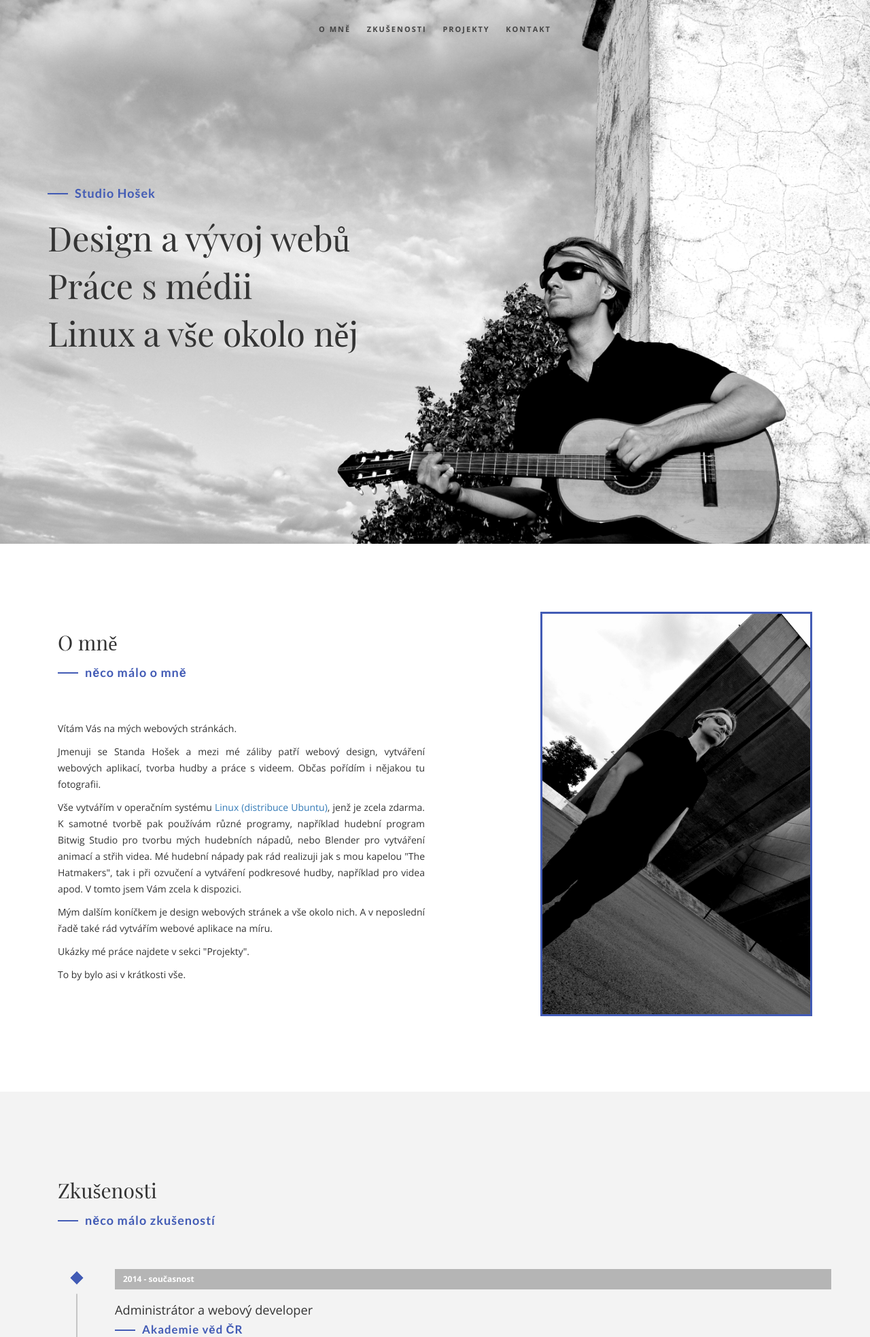
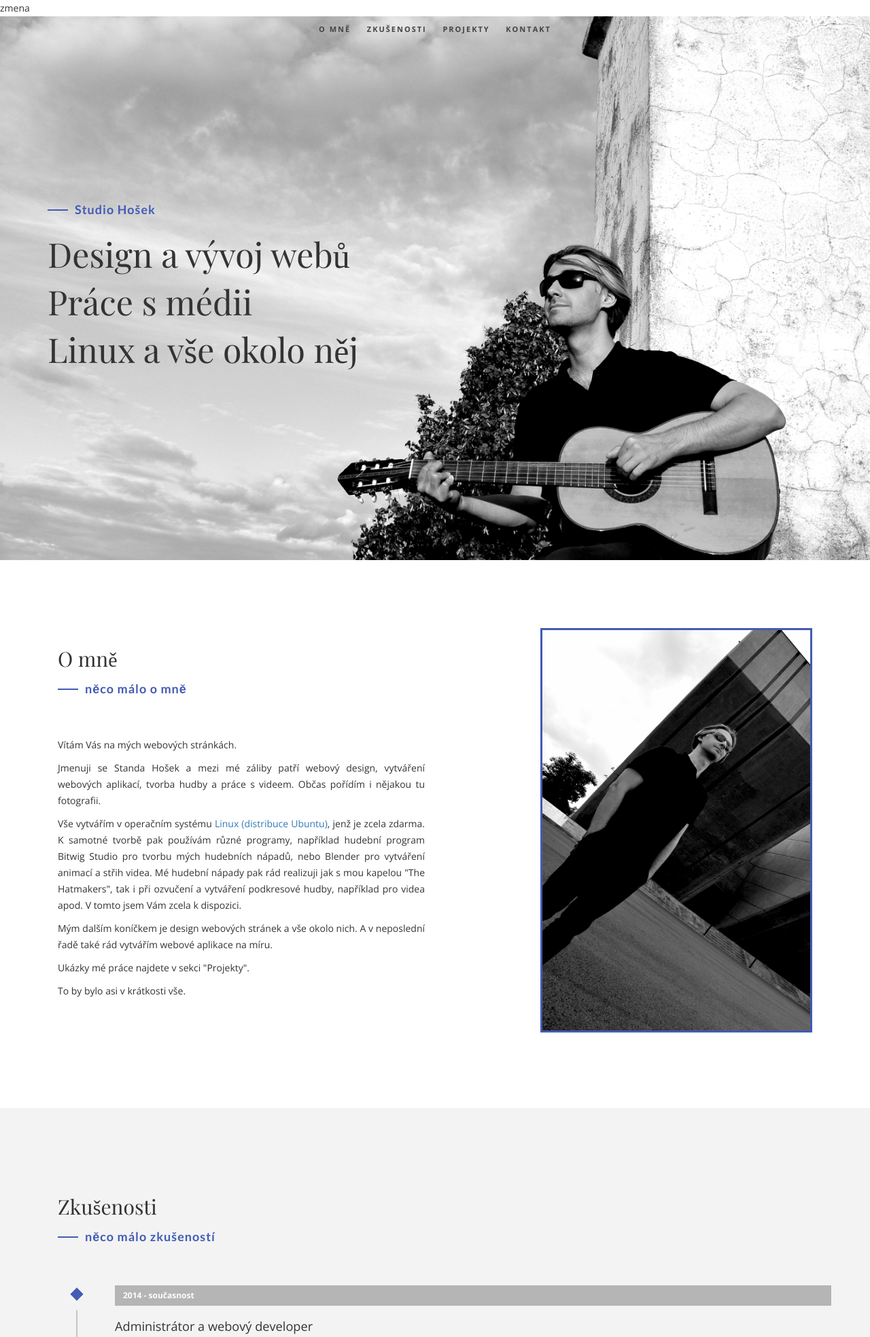
Before and after one commit to stanislavhosek/stanislavhosek, a PHP site: page / in a window 1280 px wide. Shown: the top 1967 px of the page at 68% size. Run offline with PHP 8.4, Linux system fonts and the light colour scheme; some web fonts are replaced.

Commit message:
druhy commit

```diff
--- a/index.php
+++ b/index.php
@@ -1,6 +1,6 @@
 <!DOCTYPE html>
 <html lang="en">
-
+zmena
 <head>
   <meta charset="utf-8">
   <meta http-equiv="X-UA-Compatible" content="IE=edge">
```
